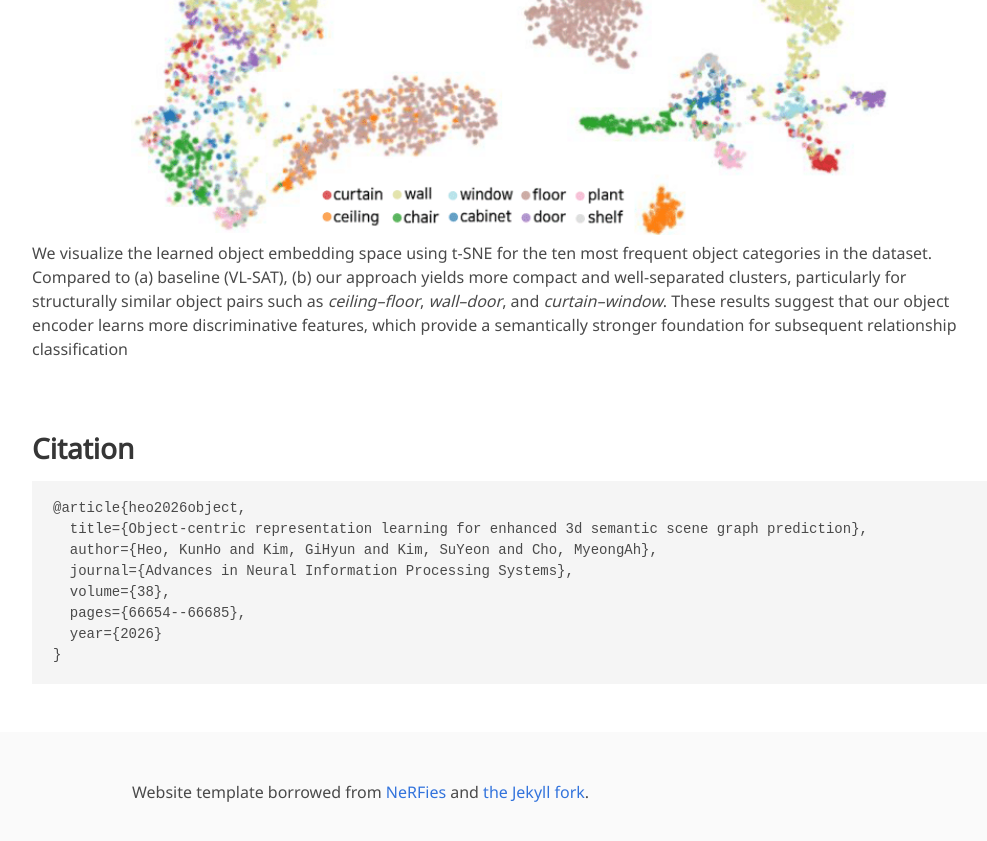
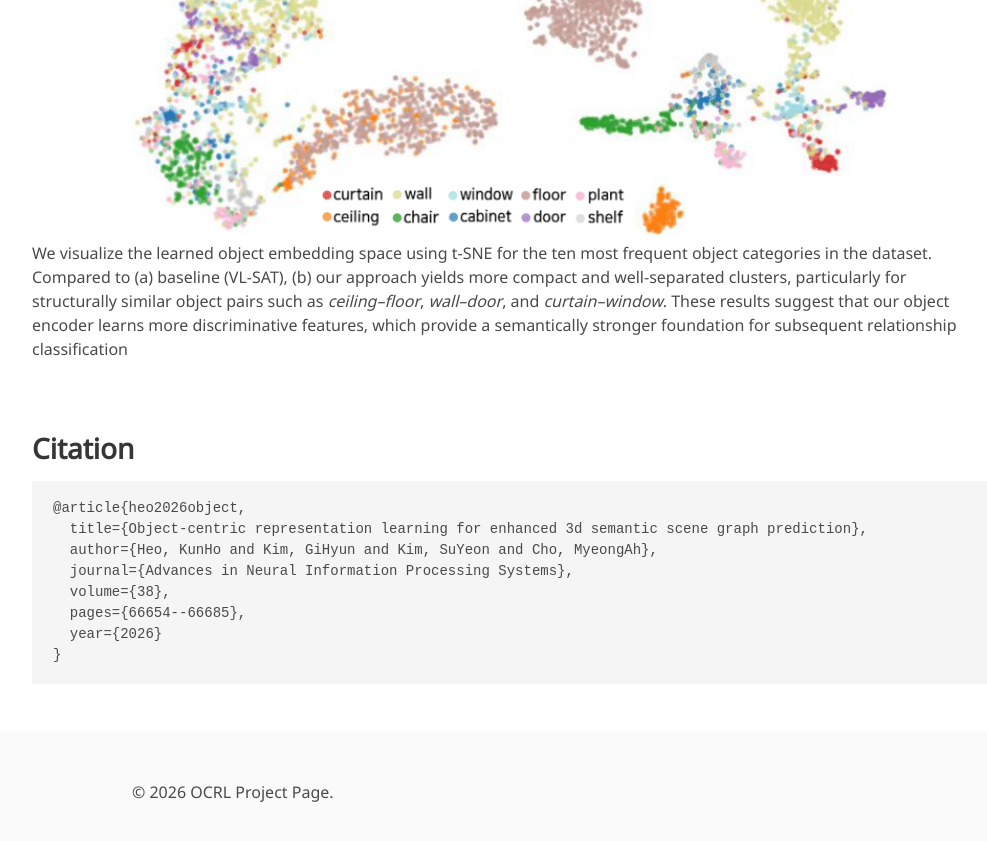
Before and after one commit to VisualScienceLab-KHU/OCRL-3DSSG, a Jekyll site: the page built from index.md, in a window 1280 px wide and 900 px high, scrolled down 3868 px. Shown: the top 841 px of the window, without its empty margins (128-1115 px from the left). Built offline with Jekyll 4.4.1, drawn with Linux system fonts in a browser that asks for light colours; some web fonts are replaced.

Commit message:
Feat: layout

```diff
--- a/_layouts/project_page.html
+++ b/_layouts/project_page.html
@@ -145,7 +145,7 @@
       <div class="column is-8">
         <div class="content">
           <p>
-            Website template borrowed from <a href="https://github.com/nerfies/nerfies.github.io">NeRFies</a> and <a href="https://github.com/shunzh/project_website">the Jekyll fork</a>.
+            © 2026 OCRL Project Page.
           </p>
         </div>
       </div>
```
